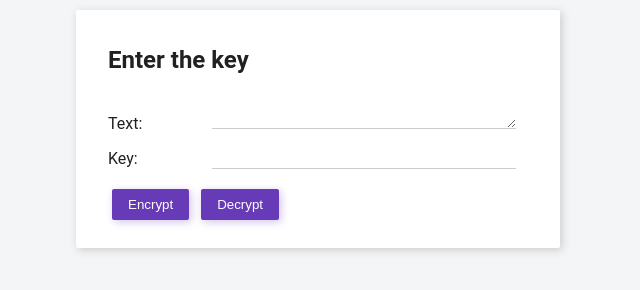
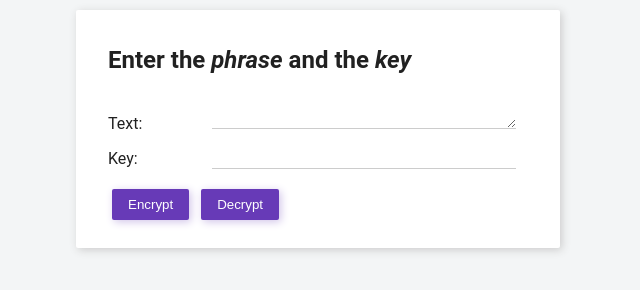
Before and after one commit to anxolerd/vigenere-tool, a plain HTML site: page index.html in a window 1280 px wide. Shown: the whole page, without its empty margins (322-962 px from the left). Drawn offline with Linux system fonts and the light colour scheme.

Commit message:
Minor style fixes

```diff
--- a/index.css
+++ b/index.css
@@ -36,6 +36,10 @@ body {
   border-bottom: 1px solid #512da8;
 }
 
+.h-emphasis {
+  font-style: italic
+}
+
 button {
   background-color: #673ab7;
   border: 0 none;
@@ -55,3 +59,8 @@ button:active {
   outline: none;
   box-shadow: 3px 3px 8px #929292;
 }
+
+#div-result {
+  margin: 0 auto;
+  width: 420px;
+}
--- a/index.html
+++ b/index.html
@@ -1,18 +1,20 @@
 <!DOCTYPE html>
 <html>
     <head>
-        <title>Computer networks exam</title>
+        <title>Vigenere tool</title>
 
         <meta charset="utf-8">
-        <meta name="author" content="VT-538">
+        <meta name="author" content="anxolerd">
 
         <link rel="stylesheet" type="text/css" href="index.css"></link>
     </head>
 
     <body>
         <div class="form">
-
-            <h2>Enter the <span class="h-emphasis">key</span></h2>
+            <h2>
+                Enter the <span class="h-emphasis">phrase</span>
+                and the <span class="h-emphasis">key</span>
+            </h2>
             <div class="form-row">
                 <label for="input-text">Text:</label>
                 <textarea id="input-text"></textarea>
```
